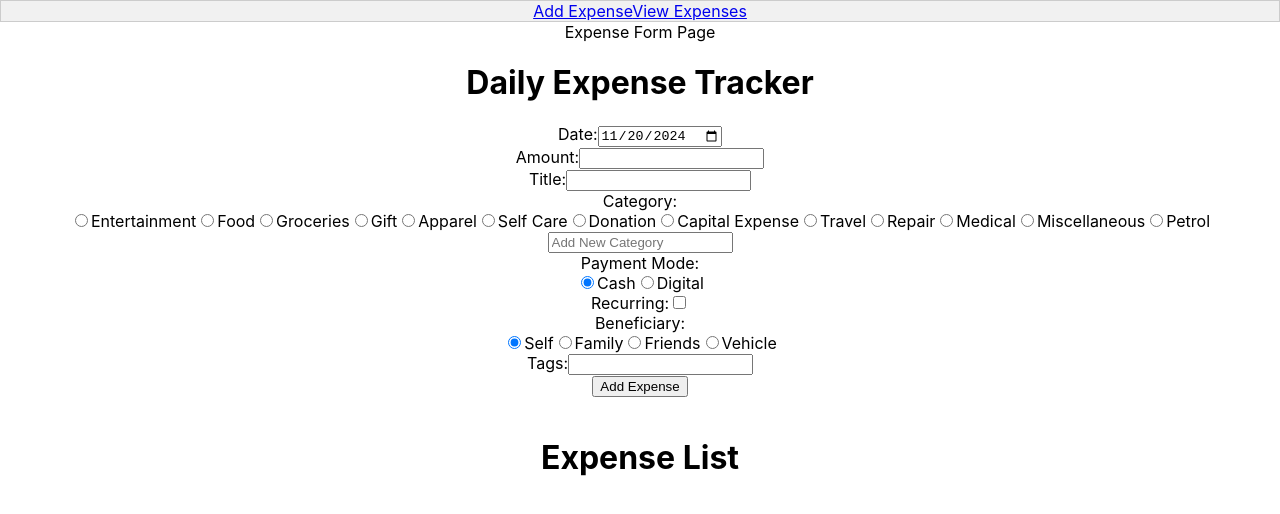
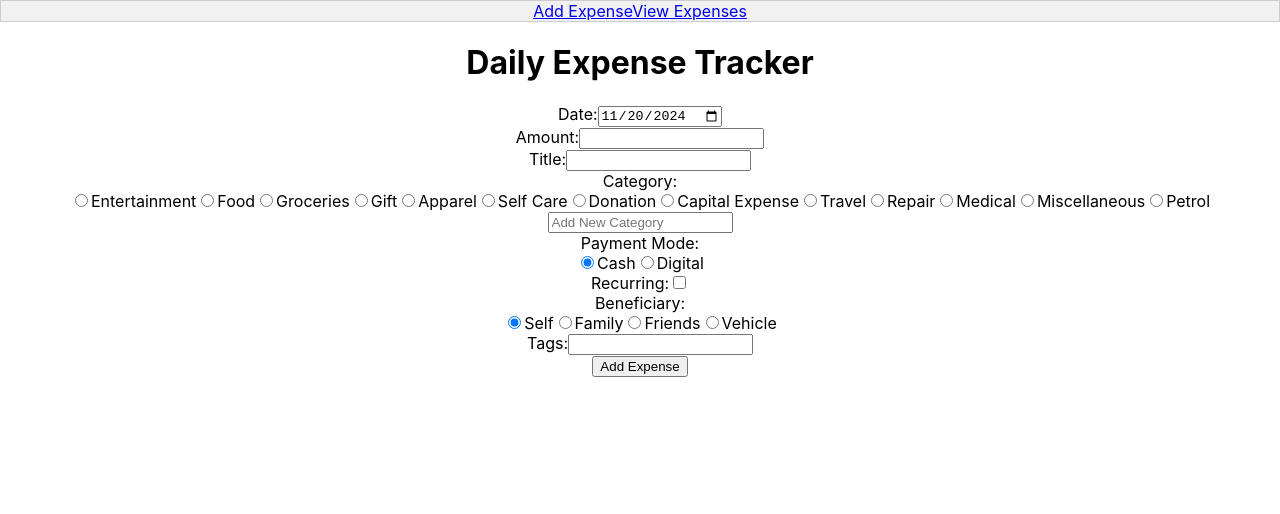
Before and after one commit to tewarishash12/expense-tracker-css, a React (Create React App) app: page / in a window 1280 px wide. Shown: the top 514 px of the page. Built offline with nearby package versions, Linux system fonts and the light colour scheme.

Commit message:
Move views into nav pages

```diff
--- a/src/App.js
+++ b/src/App.js
@@ -1,8 +1,6 @@
 import './App.css';
 import React, { useState } from 'react';
 import { BrowserRouter, Routes, Route, NavLink } from 'react-router-dom';
-import ExpenseForm from './components/ExpenseForm';
-import ExpenseList from './components/ExpenseList';
 import ExpenseFormPage from './pages/ExpenseFormPage';
 import ExpenseListPage from './pages/ExpenseListPage';
 
@@ -27,14 +25,9 @@ function App() {
           <NavLink to="expenses">View Expenses</NavLink>
         </nav>
         <Routes>
-          <Route path='' element={<ExpenseFormPage />}></Route>
-          <Route path='expenses' element={<ExpenseListPage />}></Route>
+          <Route path='' element={<ExpenseFormPage handleSaveExpense={handleSaveExpense} />}></Route>
+          <Route path='expenses' element={<ExpenseListPage expenses={expenses} handleDeleteExpense={handleDeleteExpense} />}></Route>
         </Routes>
-        <h1>Daily Expense Tracker</h1>
-        <ExpenseForm onSaveExpense={handleSaveExpense} />
-        <br/>
-        <h1>Expense List</h1>
-        <ExpenseList expenses={expenses} onDeleteExpense={handleDeleteExpense} />
       </div>
     </BrowserRouter>
   );
--- a/src/pages/ExpenseFormPage.jsx
+++ b/src/pages/ExpenseFormPage.jsx
@@ -1,8 +1,12 @@
 import React from 'react';
+import ExpenseForm from '../components/ExpenseForm';
 
-const ExpenseFormPage = () => {
+const ExpenseFormPage = ({ handleSaveExpense }) => {
   return (
-    <div>Expense Form Page</div>
+    <>
+        <h1>Daily Expense Tracker</h1>
+        <ExpenseForm onSaveExpense={handleSaveExpense} />
+    </>
   );
 };
 
--- a/src/pages/ExpenseListPage.jsx
+++ b/src/pages/ExpenseListPage.jsx
@@ -1,8 +1,12 @@
 import React from 'react';
+import ExpenseList from '../components/ExpenseList';
 
-const ExpenseListPage = () => {
+const ExpenseListPage = ({ expenses, handleDeleteExpense }) => {
   return (
-    <div>Expense List Page</div>
+    <>
+        <h1>Expense List</h1>
+        <ExpenseList expenses={expenses} onDeleteExpense={handleDeleteExpense} />
+    </>
   );
 };
 
```
